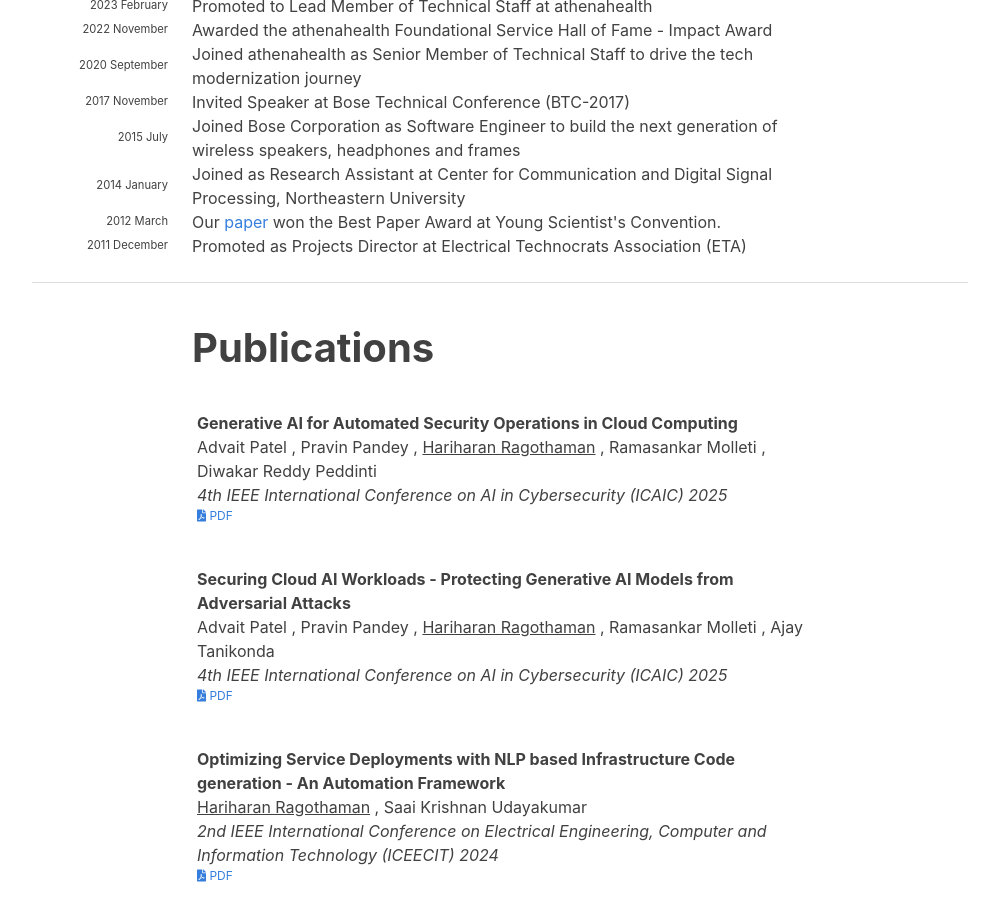
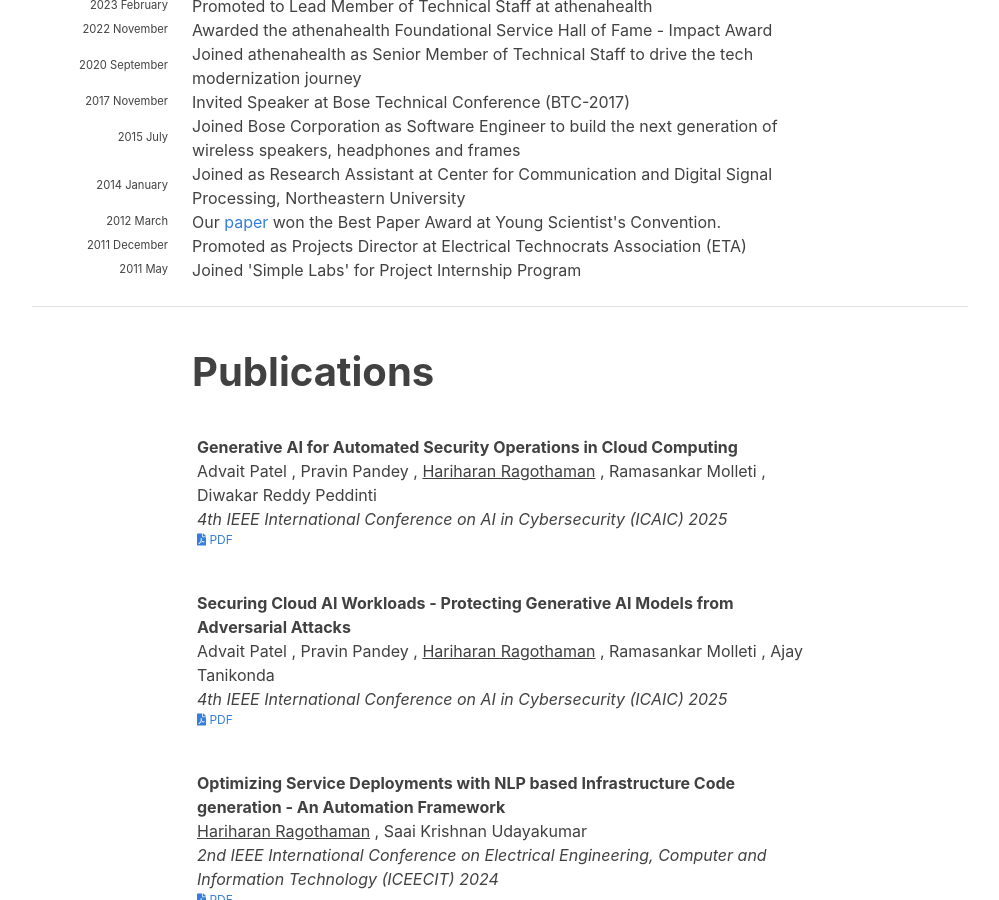
Before and after one commit to hariharanragothaman/hariharanragothaman.github.io, a Jekyll site: the page built from index.md, in a window 1280 px wide and 900 px high, scrolled down 1084 px. Shown: the whole window, without its empty margins (140-1139 px from the left). Built offline with Jekyll 4.4.1, drawn with Linux system fonts in a browser that asks for light colours; nearby versions of some CDN libraries; some web fonts are replaced.

Commit message:
Polishes and Updates

```diff
--- a/_data/news.yaml
+++ b/_data/news.yaml
@@ -53,3 +53,7 @@
 - year: 2011
   year-extra: December
   description: Promoted as Projects Director at Electrical Technocrats Association (ETA)
+
+- year: 2011
+  year-extra: May
+  description: Joined 'Simple Labs' for Project Internship Program
```
